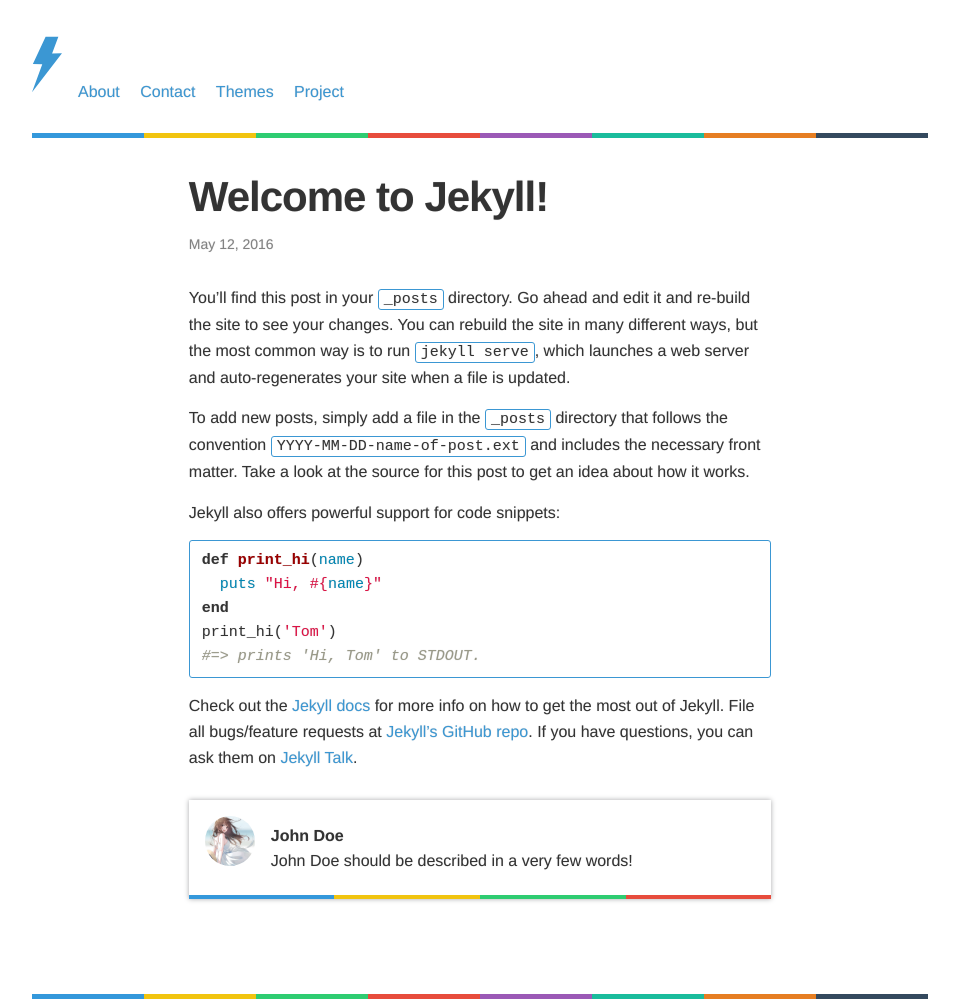
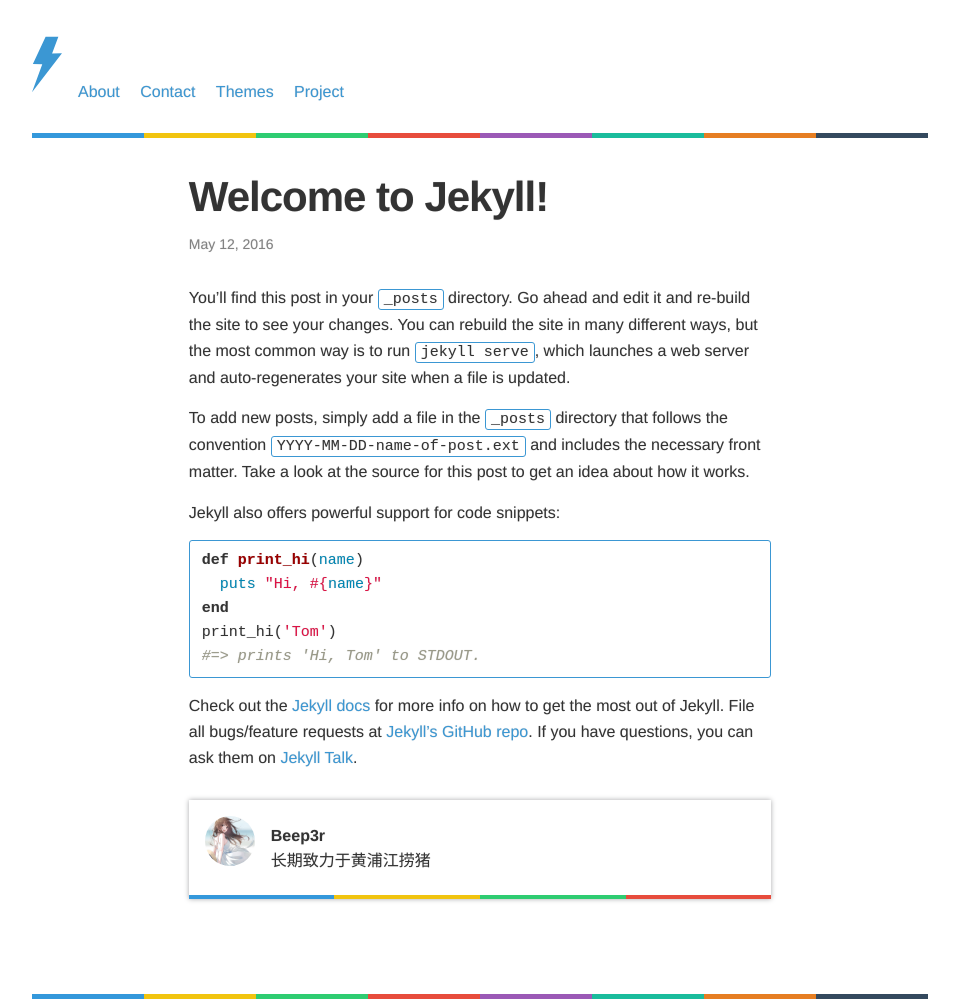
Before and after one commit to Beep3r/Beep3r.github.io, a Jekyll site: the page built from _posts/2016-05-12-welcome-to-jekyll.markdown, in a window 1280 px wide. Shown: the whole page, without its empty margins (160-1119 px from the left). Built offline with Jekyll 4.4.1, drawn with Linux system fonts in a browser that asks for light colours; comment, search, counter and statistics services are not loaded.

Commit message:
Update _config.yml

```diff
--- a/_config.yml
+++ b/_config.yml
@@ -6,8 +6,8 @@
 # 'jekyll serve'. If you change this file, please restart the server process.
 
 # Site settings
-title: Webjeda Thunder
-email: your-email@domain.com
+title: Beep3r
+email: beep3rl@gmail.com
 description: > # this means to ignore newlines until "baseurl:"
   Thunder is a lightning fast responsive theme based on default Jekyll theme. It is minimal and free from JavaScript. It has a css file of size 5kb.
 url: "http://webjeda.com" # the base hostname & protocol for your site
@@ -16,7 +16,7 @@ baseurl: '/thunder'
 permalink: /:title/
 
 analytics: UA-83979019-1
-disqus-shortname: webjeda-demo
+disqus-shortname: Beep3r
 
 # Color schemes
 color-1: '#3B97D3'
@@ -24,10 +24,10 @@ color-2: '#26B99A'
 
 # Author pictre 100x100 --> keep it inside img folder.
 author-image: 'author.jpg'
-author-name: 'John Doe'
-author-about: 'John Doe should be described in a very few words!'
+author-name: 'Beep3r'
+author-about: '长期致力于黄浦江捞猪'
 
-# Build settings
+# Build setting
 markdown: kramdown
 
 sass:
```
